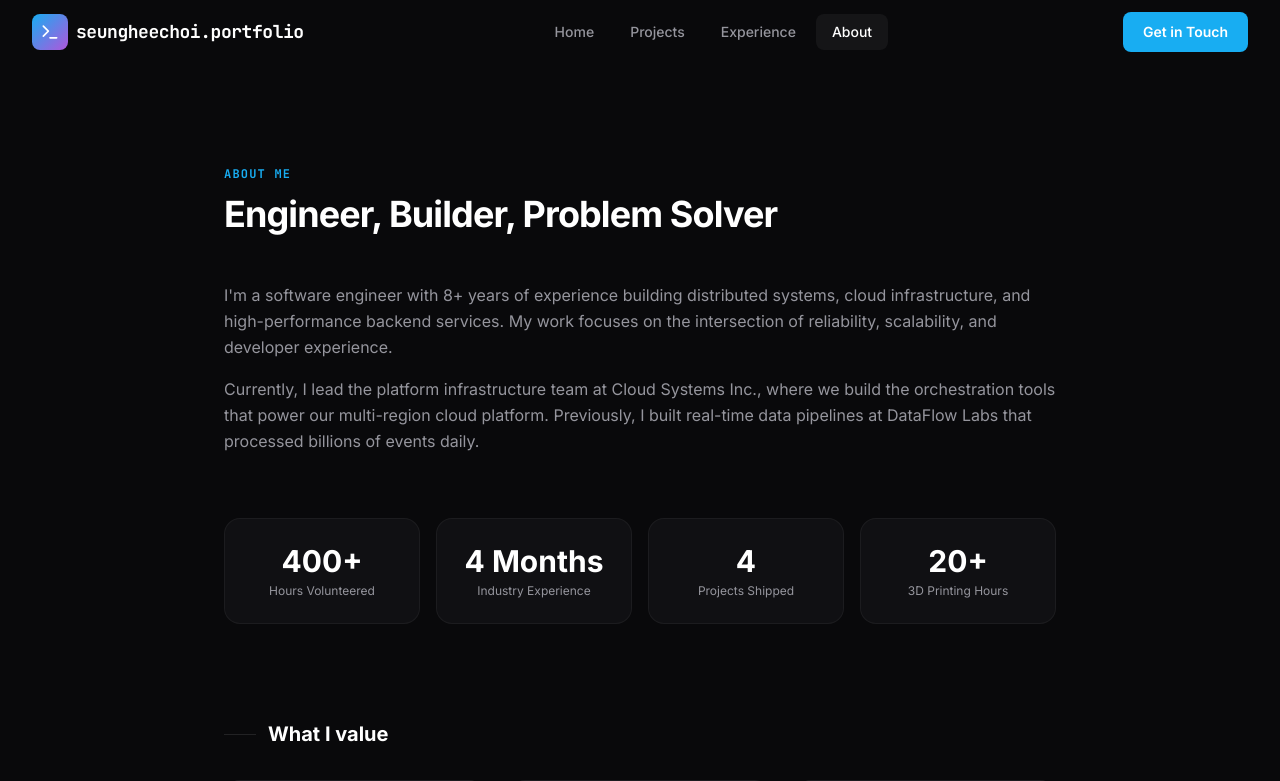
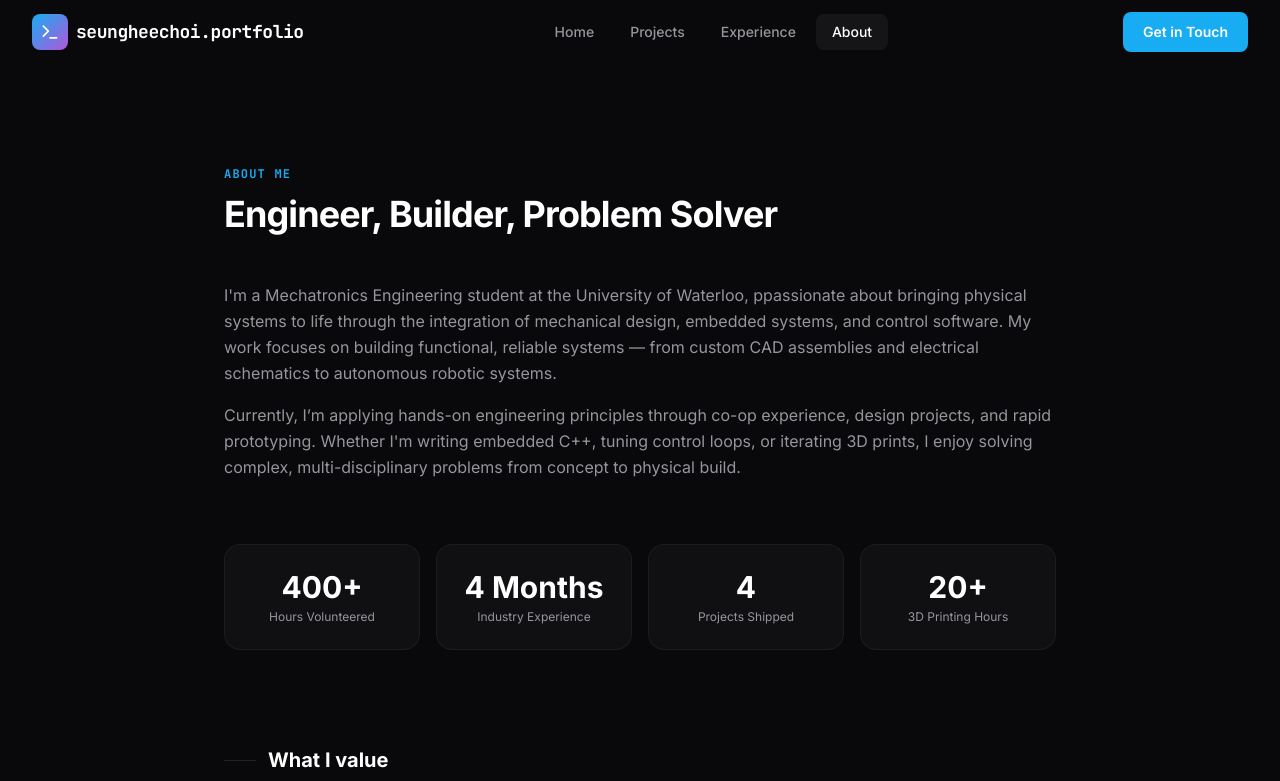
Before and after one commit to choi9948/Seunghee-Choi-Portfolio, a React (Vite) app: page /#/about in a window 1280 px wide. Shown: the top 781 px of the page. Built offline with nearby package versions, Linux system fonts and the light colour scheme; what @radix-ui/themes would draw is missing.

Commit message:
Update About page with new personal information

```diff
--- a/src/pages/About.tsx
+++ b/src/pages/About.tsx
@@ -86,10 +86,10 @@ const About: React.FC = () => {
           >
             <div className="space-y-4 text-[hsl(var(--muted-foreground))] leading-relaxed">
               <p>
-                I'm a software engineer with 8+ years of experience building distributed systems, cloud infrastructure, and high-performance backend services. My work focuses on the intersection of reliability, scalability, and developer experience.
+                I'm a Mechatronics Engineering student at the University of Waterloo, ppassionate about bringing physical systems to life through the integration of mechanical design, embedded systems, and control software. My work focuses on building functional, reliable systems — from custom CAD assemblies and electrical schematics to autonomous robotic systems.
               </p>
               <p>
-                Currently, I lead the platform infrastructure team at Cloud Systems Inc., where we build the orchestration tools that power our multi-region cloud platform. Previously, I built real-time data pipelines at DataFlow Labs that processed billions of events daily.
+                Currently, I’m applying hands-on engineering principles through co-op experience, design projects, and rapid prototyping. Whether I'm writing embedded C++, tuning control loops, or iterating 3D prints, I enjoy solving complex, multi-disciplinary problems from concept to physical build.
               </p>
             </div>
           </motion.div>
```
